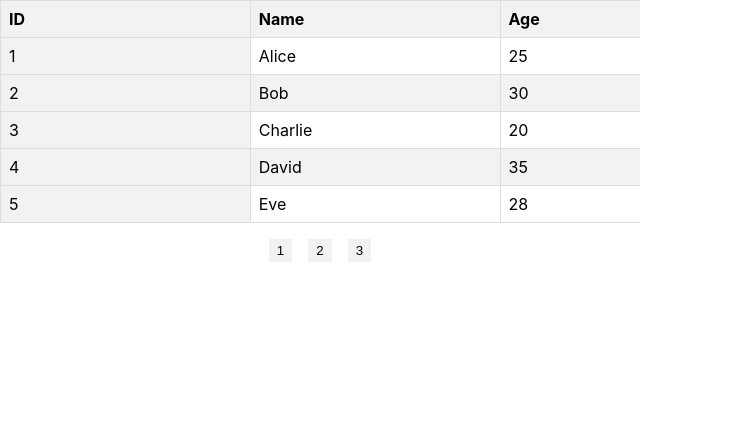
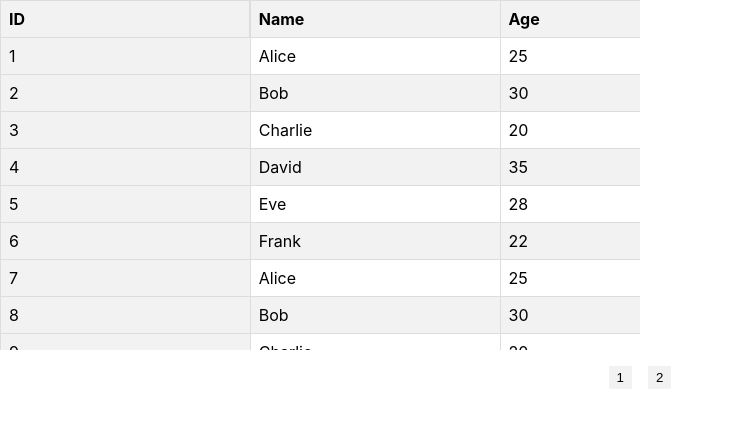
Before and after one commit to yhyancy/React_table_demo, a React (Create React App) app: page / in a window 1280 px wide. Shown: the top 428 px of the page, without its empty margins (0-734 px from the left). Built offline with nearby package versions, Linux system fonts and the light colour scheme.

Commit message:
modify css

```diff
--- a/src/components/Table/index.css
+++ b/src/components/Table/index.css
@@ -1,6 +1,6 @@
 .table-container {
   position: relative;
-  width: 700px;
+  width: 1200px;
   height: 350px;
   overflow: overlay;
   max-width: 50%;
@@ -72,3 +72,9 @@ tr:last-child td {
   opacity: 0.5;
   cursor: not-allowed;
 }
+
+tr>th:first-child{
+  position: fixed;
+  z-index: 1000;
+  width: 232px;
+}
--- a/src/components/Table/index.tsx
+++ b/src/components/Table/index.tsx
@@ -22,7 +22,7 @@ enum SortOrder {
 const Table: React.FC<TableProps> = ({
   columns,
   data,
-  pageSize = 5,
+  pageSize = 10,
   fixedColumns = 0,
 }) => {
   const [sortColumn, setSortColumn] = useState<TableColumn | null>(null);
@@ -50,7 +50,9 @@ const Table: React.FC<TableProps> = ({
       <tr>
         {/* left fixed columns */}
         {fixedColumnsRes.map((column) => (
-          <th key={column.key} className="fixed">{column.title}</th>
+          <th key={column.key} className="fixed">
+            {column.title}
+          </th>
         ))}
         {/* scrollable columns */}
         {scrollableColumnsRes.map((column) => (
@@ -74,7 +76,9 @@ const Table: React.FC<TableProps> = ({
         <tr key={row.id}>
           {/* left fixed columns */}
           {fixedColumnsRes.map((column) => (
-            <td key={column.key} className="fixed">{row[column.key]}</td>
+            <td key={column.key} className="fixed">
+              {row[column.key]}
+            </td>
           ))}
           {/* scrollable columns */}
           {scrollableColumnsRes.map((column) => (
@@ -123,15 +127,17 @@ const Table: React.FC<TableProps> = ({
   };
 
   return (
+    <>
       <div className="table-container">
         {/* Render the table UI */}
         <table border={1}>
           {renderTableHeader()}
           {renderTableBody()}
         </table>
+      </div>
         {/* Render the pagination UI */}
       {renderPagination()}
-    </div>
+    </>
   );
 };
 
```
Lines whose indentation alone changed are shown as unchanged.
